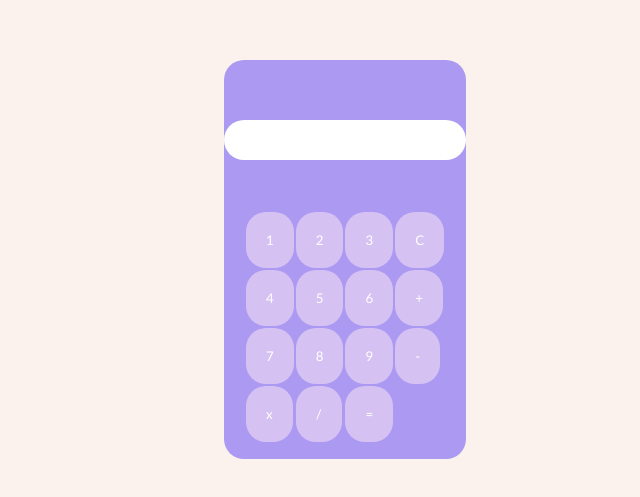
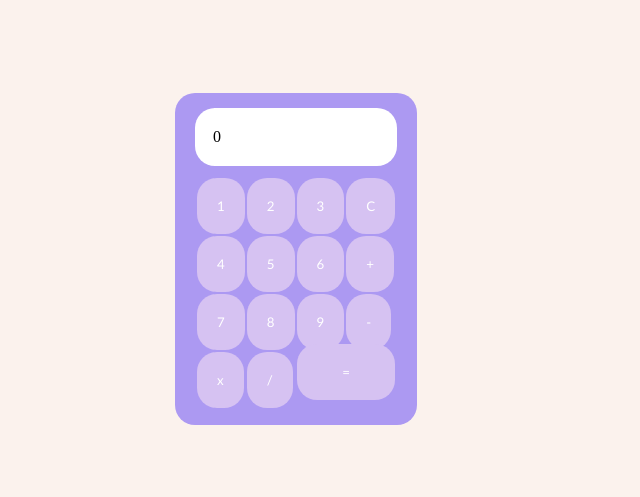
Before and after one commit to marianacoleite/Mariana_93627, a plain HTML site: page calculadora_at/index.html in a window 1280 px wide. Shown: the part 141-638 px from the top of the page, without its empty margins (295-935 px from the left). Drawn offline with Linux system fonts and the light colour scheme.

Commit message:
Calculadora

```diff
--- a/calculadora_at/index.html
+++ b/calculadora_at/index.html
@@ -11,13 +11,14 @@
 
 
     <div class="fundo">
-        <p id="resultado"> </p>
+        <div class="resultado" id="result"> 0 </div>
+
         <div class="calculadora">
 
 
             <table>
                 <tr>
-                    <td><button>1</button></td>
+                    <td><button class="">1</button></td>
                     <td><button>2</button></td>
                     <td><button>3</button></td>
                     <td><button>C</button></td>
@@ -40,14 +41,13 @@
                 <tr>
                     <td><button>x</button></td>
                     <td><button>/</button></td>
-                    <td><button>=</button></td>
-
                 </tr>
 
             </table>
-
         </div>
     </div>
+                    <td><button class="igual">=</button></td>
+
 
         <script src="script.js"></script>
 </body>
--- a/calculadora_at/style.css
+++ b/calculadora_at/style.css
@@ -15,13 +15,15 @@ body{
 .fundo{
     background-color:#AC99F2;
     border-radius: 20px;
-    padding-top: 60px;
+    padding-top: 15px;
 
 }
 
-.fundo p{
+.resultado{
     background-color: white;
-    padding: 20px 10px;
+    padding: 20px 18px;
+    margin-left: 20px;
+    margin-right: 20px;
     border-radius: 20px ;
 
 
@@ -33,8 +35,9 @@ body{
     align-items: center;
     padding: 50px 20px;
     padding-bottom: 15px;
+    padding-top: 10px;
+    border-radius: 20px;
 
-    border-radius: 20px;
 
 
 }
@@ -48,3 +51,14 @@ button{
     font-size: 10pt;
     font-family: 'Gill Sans', 'Gill Sans MT', Calibri, 'Trebuchet MS', sans-serif;
 }
+ .igual{
+    position: relative;
+    padding: 20px 45px;
+    top: 110px;
+    right: 120px;
+    margin-top: 5px;
+ }
+
+ button:hover{
+    background-color:#731D64 ;
+ }
```
